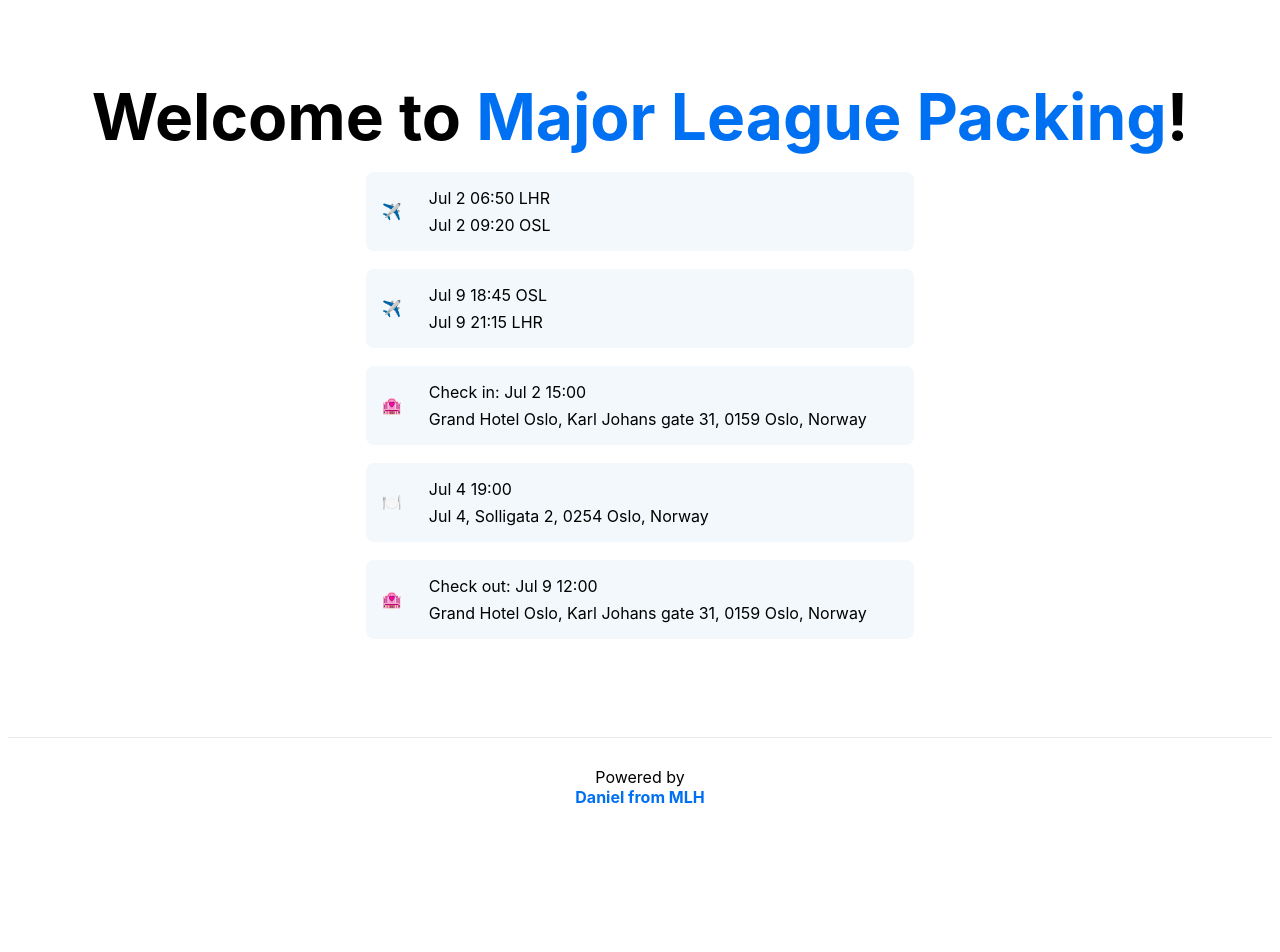
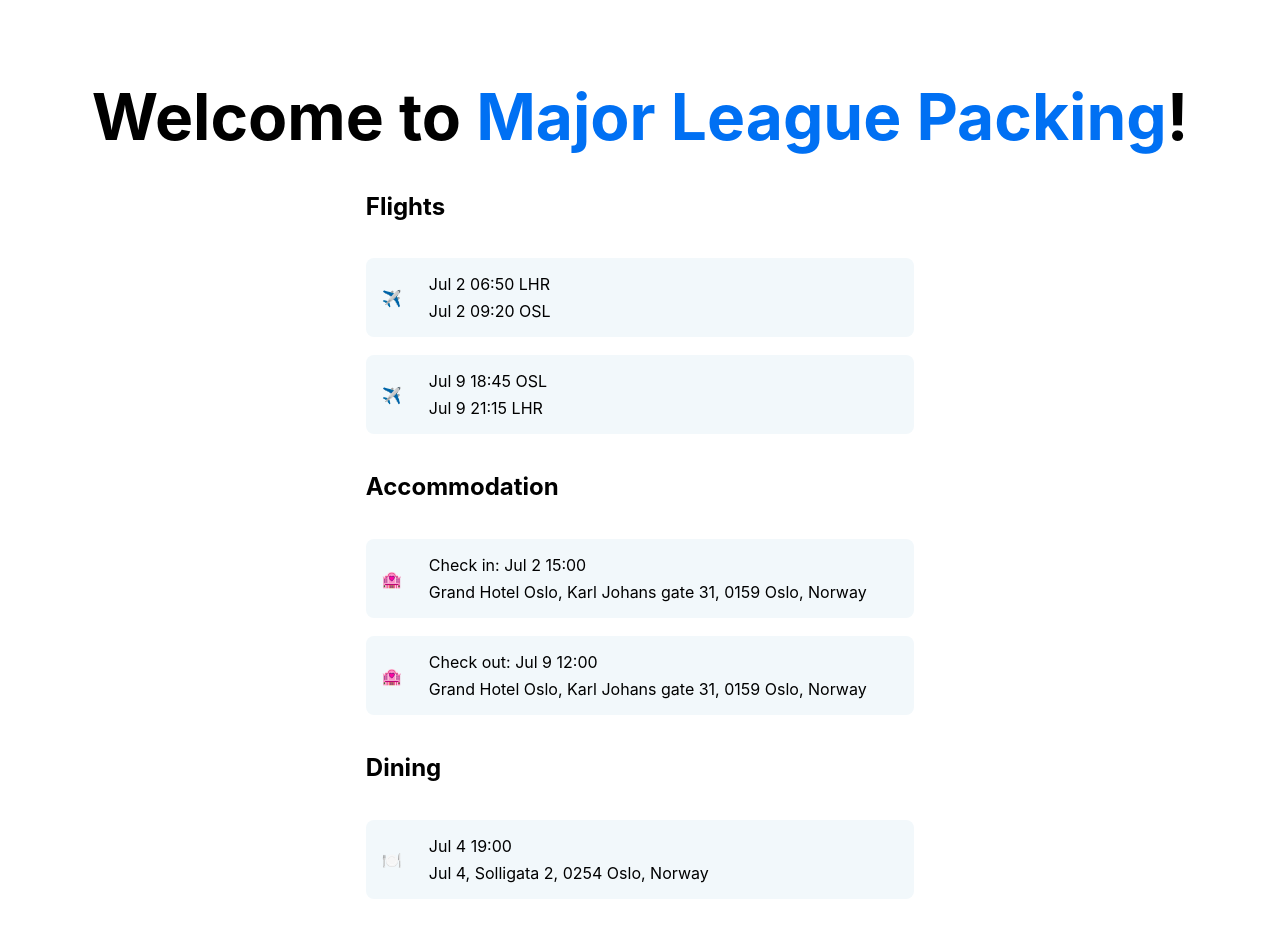
Before and after one commit to daniel692a/major-league-packing, a Next.js app: page / in a window 1280 px wide. Shown: the top 952 px of the page. Before the commit the page ends 837 px from the top, so only its background shows below. Built offline with nearby package versions, Linux system fonts and the light colour scheme.

Commit message:
Add sensible section label based on activity type

```diff
--- a/components/Itinerary.js
+++ b/components/Itinerary.js
@@ -7,6 +7,7 @@
     return(
         <>
             <section className='itinerary'>
+                <h2>Flights</h2>
                 {itinerary.flights.map(flight => (
                     <Flight
                         departureTime={flight.departureTime}
@@ -18,21 +19,13 @@
                     />
                 ))}
 
+                <h2>Accommodation</h2>
                 {itinerary.accommodation.map(place => (
                     <AccommodationCheckin
                         startDate={place.startDate}
                         checkInTime={place.checkInTime}
                         name={place.name}
                         address={place.address}
-                    />
-                ))}
-
-                {itinerary.restaurants.map(restaurant => (
-                    <Restaurant
-                        time={restaurant.time}
-                        date={restaurant.date}
-                        name={restaurant.name}
-                        address={restaurant.address}
                     />
                 ))}
 
@@ -44,6 +37,17 @@
                         address={place.address}
                     />
                 ))}
+
+                <h2>Dining</h2>
+                {itinerary.restaurants.map(restaurant => (
+                    <Restaurant
+                        time={restaurant.time}
+                        date={restaurant.date}
+                        name={restaurant.name}
+                        address={restaurant.address}
+                    />
+                ))}
+
             </section>
             <style jsx>{`
                 .itinerary {
```
